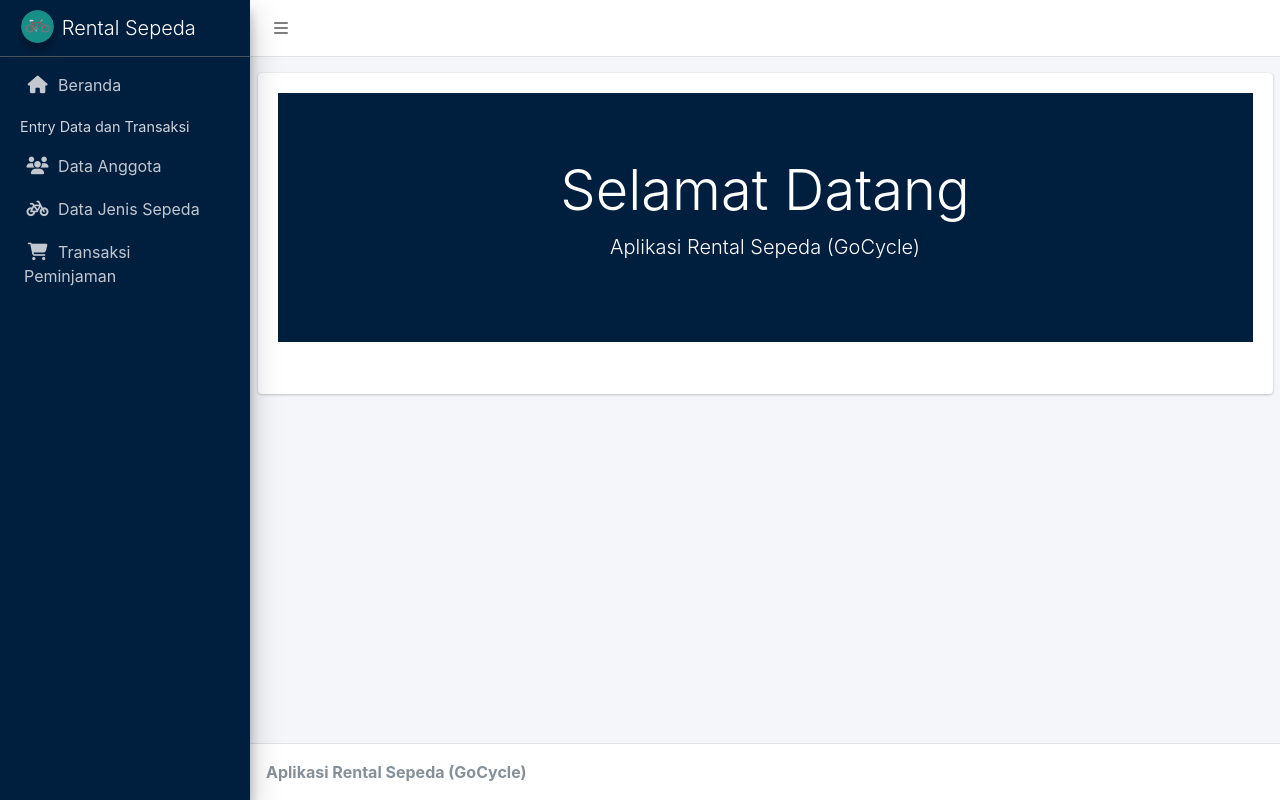
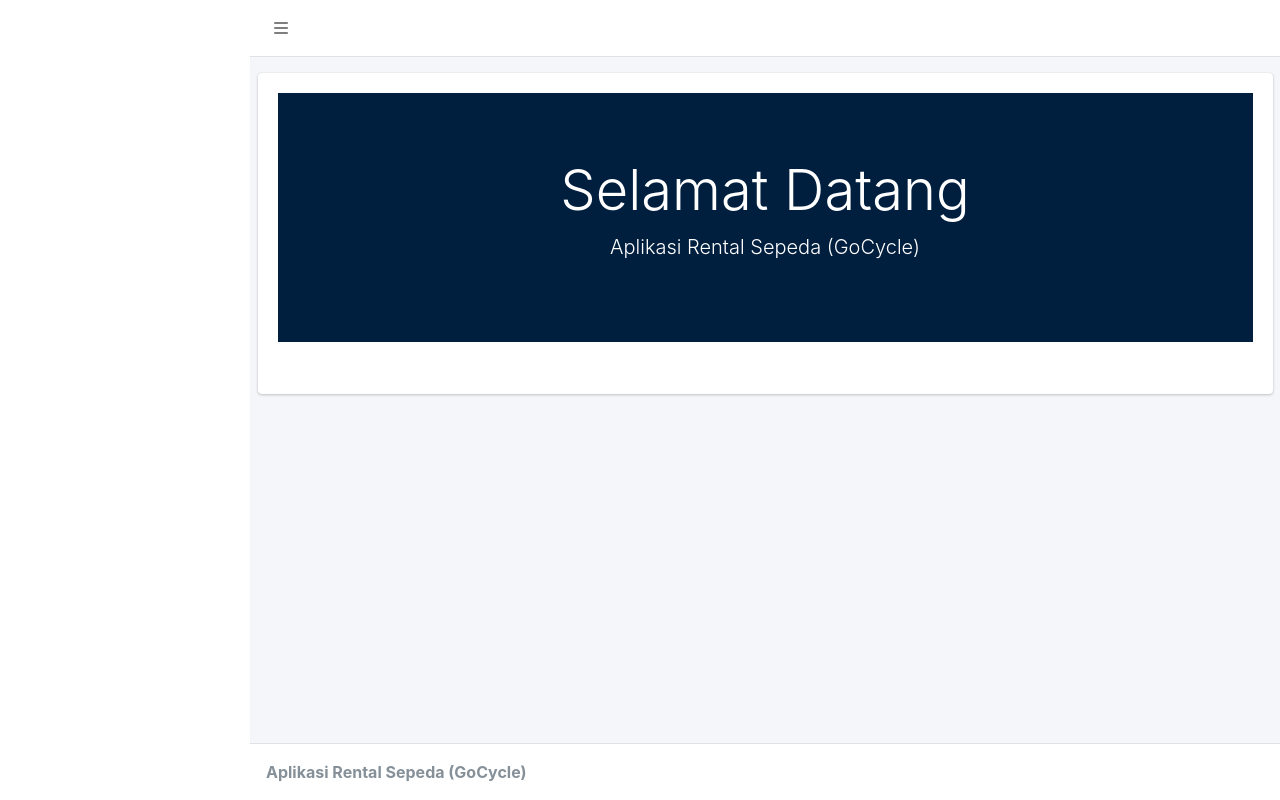
Before and after one commit to wulungw/JWDKelompok4, a PHP site: page /index.php in a window 1280 px wide. Run offline with PHP 8.4, Linux system fonts and the light colour scheme; some libraries are stand-ins or nearby versions.

Commit message:
Update index.php
side bar :3

```diff
--- a/index.php
+++ b/index.php
@@ -10,7 +10,7 @@ $tgl = date('Y-m-d');
 	<meta http-equiv="X-UA-Compatible" content="IE=edge">
 	<meta name="viewport" content="width=device-width, initial-scale=1.0">
 	<title>Aplikasi Rental Sepeda</title>
-
+	<link href="https://cdn.jsdelivr.net/npm/bootstrap@5.1.3/dist/css/bootstrap.min.css" rel="stylesheet" integrity="sha384-1BmE4kWBq78iYhFldvKuhfTAU6auU8tT94WrHftjDbrCEXSU1oBoqyl2QvZ6jIW3" crossorigin="anonymous">
 	<!-- Favicon -->
 	<link rel="shortcut icon" href="images/Logo.svg" type="image/x-icon">
 	<!-- Theme style -->
@@ -27,14 +27,14 @@ $tgl = date('Y-m-d');
 			<!-- Left navbar links -->
 			<ul class="navbar-nav">
 				<li class="nav-item">
-					<a class="nav-link" data-widget="pushmenu" href="#" role="button"><i class="fas fa-bars"></i></a>
+					<a class="nav-link"data-bs-toggle="collapse" data-bs-target="#navbarToggleExternalContent"data-widget="pushmenu" aria-controls="navbarToggleExternalContent" aria-expanded="false" aria-label="Toggle navigation" data-widget="pushmenu" href="#" role="button"><i class="fas fa-bars"></i></a>
 				</li>
 			</ul>
 		</nav>
 		<!-- /.navbar -->
 
 		<!-- Main Sidebar Container -->
-		<aside class="main-sidebar sidebar-dark-white bg-navy elevation-4">
+		<aside class="collapse main-sidebar sidebar-dark-white bg-navy elevation-4" id="navbarToggleExternalContent">
 			<!-- Brand Logo -->
 			<a href="index.php?p=beranda" class="brand-link">
 				<img src="images/Logo.svg" alt="Logo" class="brand-image img-circle elevation-3" style="opacity: .8">
@@ -112,7 +112,8 @@ $tgl = date('Y-m-d');
 			<strong>Aplikasi Rental Sepeda (GoCycle)</strong>
 		</footer>
 	</div>
-
+	<script src="https://cdn.jsdelivr.net/npm/@popperjs/core@2.10.2/dist/umd/popper.min.js" integrity="sha384-7+zCNj/IqJ95wo16oMtfsKbZ9ccEh31eOz1HGyDuCQ6wgnyJNSYdrPa03rtR1zdB" crossorigin="anonymous"></script>
+<script src="https://cdn.jsdelivr.net/npm/bootstrap@5.1.3/dist/js/bootstrap.min.js" integrity="sha384-QJHtvGhmr9XOIpI6YVutG+2QOK9T+ZnN4kzFN1RtK3zEFEIsxhlmWl5/YESvpZ13" crossorigin="anonymous"></script>
 	<!-- jQuery -->
 	<script src="plugins/jquery/jquery.min.js"></script>
 	<!-- jQuery UI 1.11.4 -->
```
